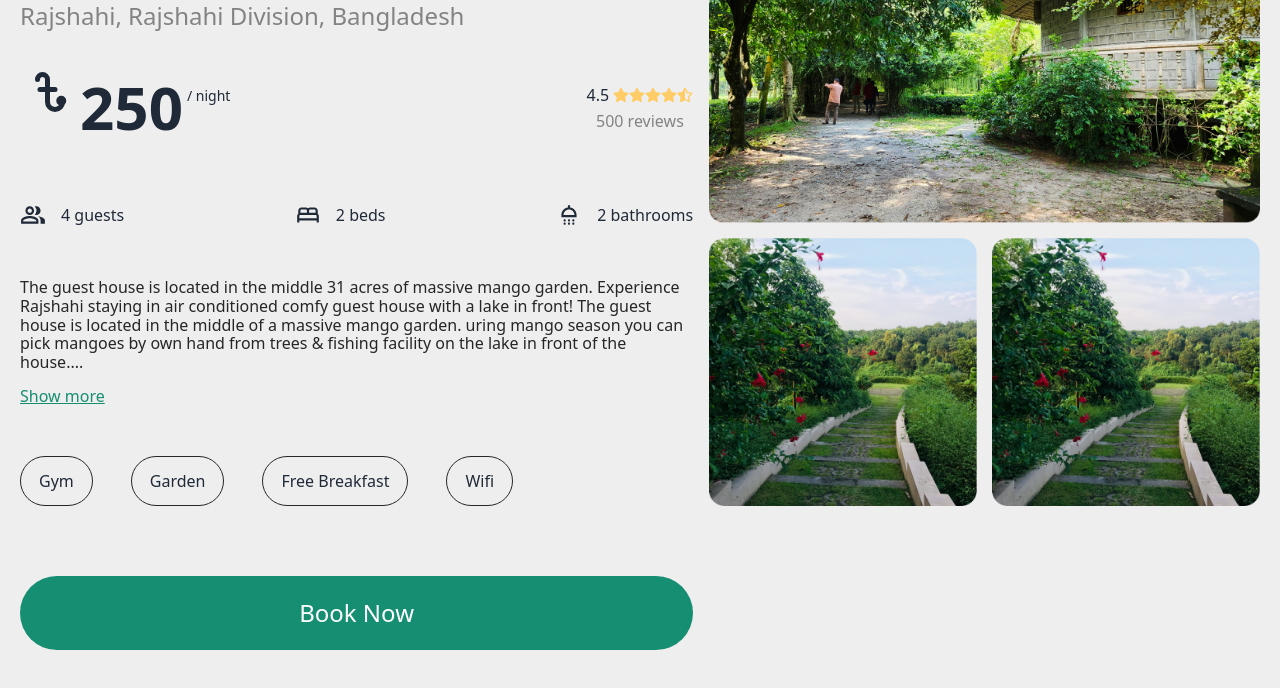
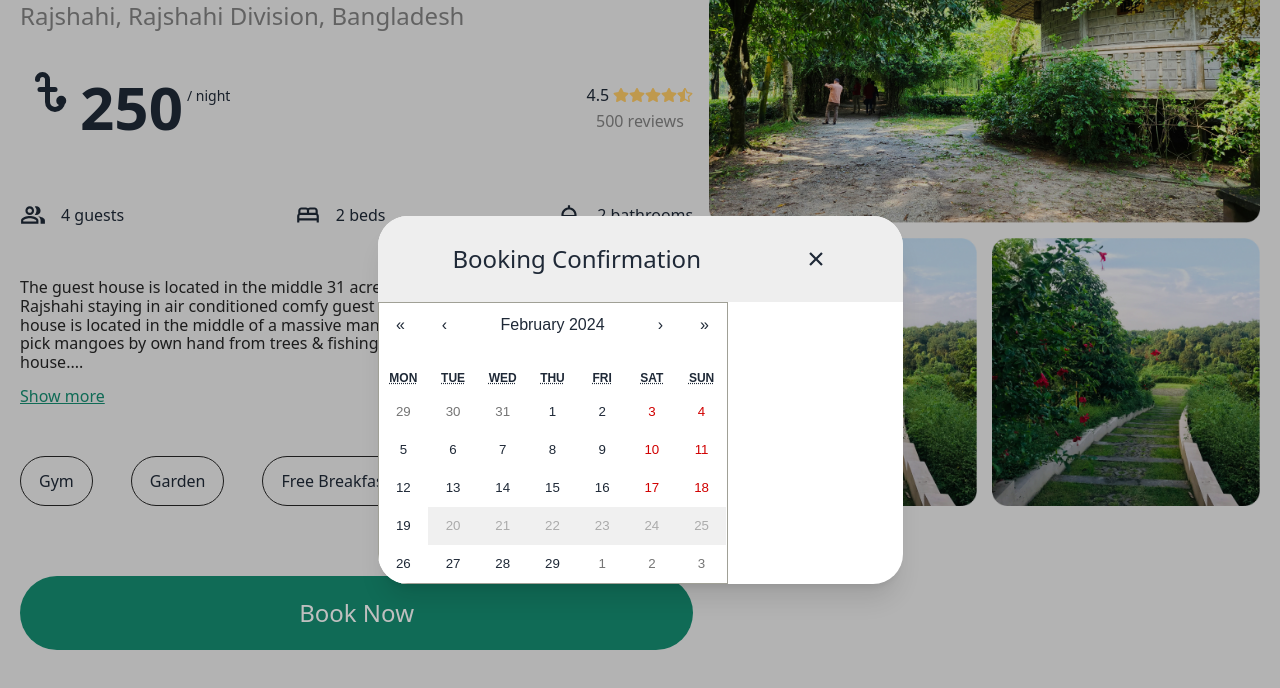
Before and after one commit to shiningsudipto/jayga.io, a React (Vite) app: page / in a window 1280 px wide. Both pictures are taken after a click on the button "Book Now". Shown: the part 251-939 px from the top of the page. Built offline with nearby package versions, Linux system fonts and the light colour scheme.

Commit message:
modal implemented

```diff
--- a/package.json
+++ b/package.json
@@ -11,7 +11,12 @@
   },
   "dependencies": {
     "@headlessui/react": "^1.7.18",
+    "moment": "^2.30.1",
+    "moment-range": "^4.0.2",
     "react": "^18.2.0",
+    "react-calendar": "^4.8.0",
+    "react-date-range": "^2.0.0-alpha.4",
+    "react-daterange-picker": "^2.0.1",
     "react-dom": "^18.2.0",
     "react-icons": "^5.0.1",
     "react-rating": "^2.0.5",
--- /dev/null
+++ b/src/components/shared/CalenderPicker.jsx
@@ -0,0 +1,33 @@
+import React, { useState } from 'react';
+import Calendar from 'react-calendar';
+import 'react-calendar/dist/Calendar.css';
+import Modal from '../ui/Modal';
+
+const CalenderPicker = ({ isOpen, setIsOpen }) => {
+    const [value, onChange] = useState(new Date());
+
+    console.log(value);
+    // Function to check if a date is disabled
+    const tileDisabled = ({ date }) => {
+        // Disable dates from 20th Feb to 25th Feb
+        const disabledStartDate = new Date('2024-02-20');
+        const disabledEndDate = new Date('2024-02-25');
+        return date >= disabledStartDate && date <= disabledEndDate;
+    };
+    return (
+        <Modal
+            isOpen={isOpen}
+            setIsOpen={setIsOpen}
+            title={'Booking Confirmation'}
+        >
+            <Calendar
+                onChange={onChange}
+                value={value}
+                selectRange={true}
+                tileDisabled={tileDisabled} // Pass the tileDisabled function
+            />
+        </Modal>
+    );
+};
+
+export default CalenderPicker;
--- /dev/null
+++ b/src/components/shared/DatePicker.jsx
@@ -0,0 +1,36 @@
+import React, { useState } from 'react';
+import 'react-date-range/dist/styles.css'; // main style file
+import 'react-date-range/dist/theme/default.css'; // theme css file
+import { DateRange } from 'react-date-range';
+
+const DatePicker = () => {
+    const [state, setState] = useState([
+        {
+            startDate: new Date(),
+            endDate: null,
+            key: 'selection'
+        }
+    ]);
+
+    // Define disabledDates array to disable dates from 12th Feb to 25th Feb
+    const disabledDates = [
+        {
+            startDate: new Date('2024-02-12'),
+            endDate: new Date('2024-02-25'),
+        }
+    ];
+
+    return (
+        <div>
+            <DateRange
+                editableDateInputs={true}
+                onChange={item => setState([item.selection])}
+                moveRangeOnFirstSelection={false}
+                ranges={state}
+                // disabledDates={disabledDates} // Pass disabledDates array to the DateRange component
+            />
+        </div>
+    );
+};
+
+export default DatePicker;
--- /dev/null
+++ b/src/components/ui/Modal.jsx
@@ -0,0 +1,51 @@
+import { useState, Fragment, } from 'react';
+import { Dialog, Transition } from '@headlessui/react';
+import { IoCloseSharp } from "react-icons/io5";
+
+const Modal = (props) => {
+    const { isOpen, setIsOpen, children, title } = props;
+    return (
+        <Transition appear show={isOpen} as={Fragment}>
+            <Dialog as="div" className="relative z-10" onClose={() => setIsOpen(false)}>
+                <Transition.Child
+                    as={Fragment}
+                    enter="ease-out duration-300"
+                    enterFrom="opacity-0"
+                    enterTo="opacity-100"
+                    leave="ease-in duration-200"
+                    leaveFrom="opacity-100"
+                    leaveTo="opacity-0"
+                >
+                    <div className="fixed inset-0 bg-black/25" />
+                </Transition.Child>
+
+                <div className="fixed inset-0 overflow-y-auto">
+                    <div className="flex min-h-full items-center justify-center p-4 text-center">
+                        <Transition.Child
+                            as={Fragment}
+                            enter="ease-out duration-300"
+                            enterFrom="opacity-0 scale-95"
+                            enterTo="opacity-100 scale-100"
+                            leave="ease-in duration-200"
+                            leaveFrom="opacity-100 scale-100"
+                            leaveTo="opacity-0 scale-95"
+                        >
+                            <Dialog.Panel className="w-[525px] transform overflow-hidden rounded-[30px] bg-white text-left align-middle shadow-xl transition-all">
+                                <Dialog.Title
+                                    as="h3"
+                                    className="text-2xl font-medium leading-6 bg-gray1 flex items-center justify-between px-[75px] py-[31px]"
+                                >
+                                    {title}
+                                    <button><IoCloseSharp/></button>
+                                </Dialog.Title>
+                                {children}
+                            </Dialog.Panel>
+                        </Transition.Child>
+                    </div>
+                </div>
+            </Dialog>
+        </Transition>
+    );
+};
+
+export default Modal;
--- a/src/pages/Home.jsx
+++ b/src/pages/Home.jsx
@@ -5,9 +5,13 @@ import { FaRegStar, FaStar } from "react-icons/fa";
 import { MdOutlinePeopleAlt, MdOutlineBed, MdOutlineShower } from "react-icons/md";
 import img1 from '../assets/image 47.png'
 import img2 from '../assets/booking-2-1.png'
+import DatePicker2 from '../components/shared/CalenderPicker';
+import CalenderPicker from '../components/shared/CalenderPicker';
 
 const Home = () => {
     const [showMore, setShowMore] = useState(false);
+    const [isOpen, setIsOpen] = useState(false);
+
     const hotel = {
         name: "Rajshahi Mango Garden Holiday Home",
         location: "Rajshahi, Rajshahi Division, Bangladesh",
@@ -96,9 +100,14 @@ const Home = () => {
                 </div>
                 <button
                     className='w-full bg-primary text-white text-center rounded-[50px] mt-[70px] py-[21px] text-2xl'
+                    onClick={() => setIsOpen(true)}
                 >
                     Book Now
                 </button>
+                <CalenderPicker
+                    setIsOpen={setIsOpen}
+                    isOpen={isOpen}
+                />
             </div>
             <div className='max-w-[710px] w-[45%]'>
                 <div className='flex flex-col items-center'>
```
Also changed, not shown: 1 other file (tests, documents, lock files or other folders).
